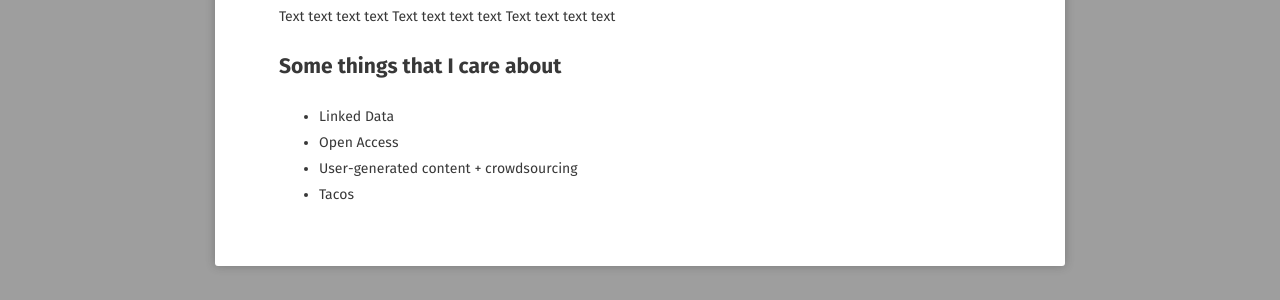
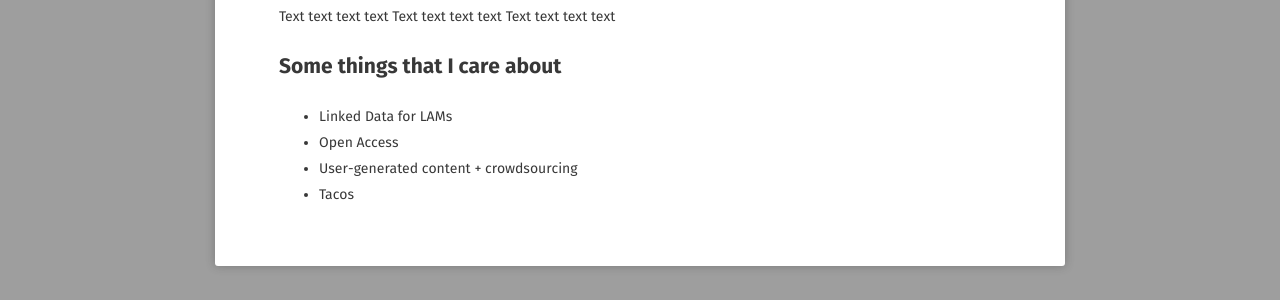
Before and after one commit to secretinternets/public-website, a Jekyll site: the page built from about/index.md, in a window 1280 px wide. Shown: the part 342-642 px from the top of the page. Built offline with Jekyll 4.4.1, drawn with Linux system fonts in a browser that asks for light colours; some web fonts are replaced.

Commit message:
Update index.md

```diff
--- a/about/index.md
+++ b/about/index.md
@@ -12,7 +12,7 @@ Text text text text
 Text text text text
 
 ## Some things that I care about
-+ Linked Data
++ Linked Data for LAMs
 + Open Access
 + User-generated content + crowdsourcing
 + Tacos
```
